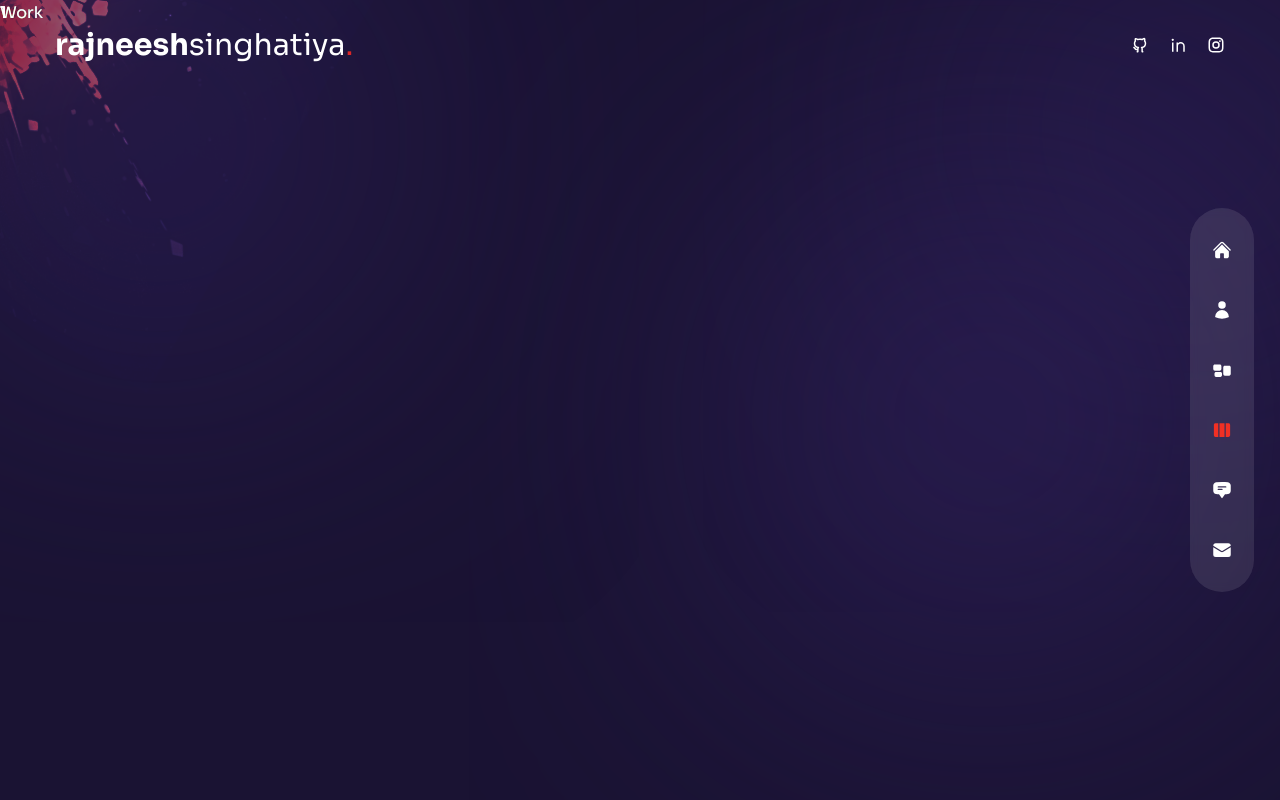
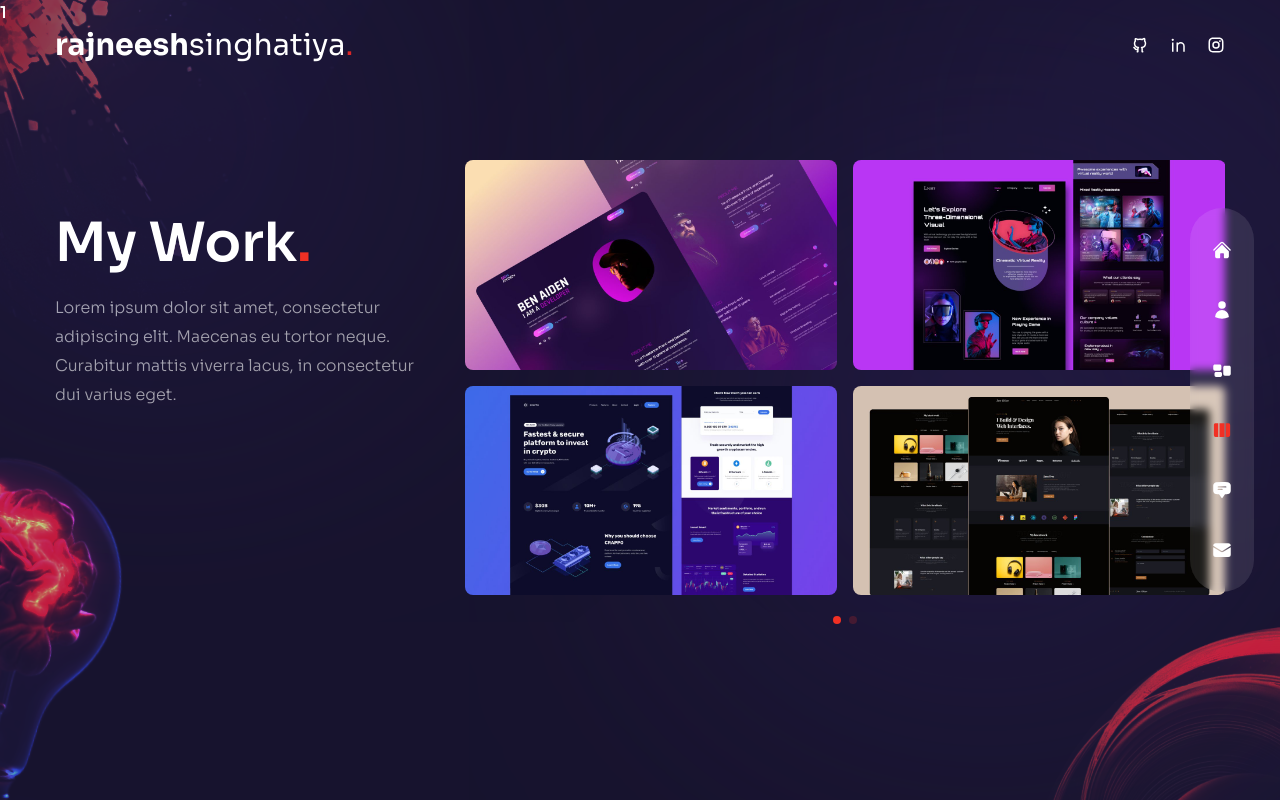
Before and after one commit to rajneesh304/portfolio, a Next.js app: page /work in a window 1280 px wide. Built offline with nearby package versions, Linux system fonts and the light colour scheme.

Commit message:
implemented work section

```diff
--- a/components/WorkSlider.js
+++ b/components/WorkSlider.js
@@ -1,3 +1,19 @@
+// import swiper react component
+import { Swiper, SwiperSlide } from 'swiper/react'
+
+// import swiper style
+import 'swiper/css'
+import 'swiper/css/free-mode'
+import 'swiper/css/pagination'
+
+// import required modules
+import { Pagination } from 'swiper'
+
+// icons
+import { BsArrowRight } from 'react-icons/bs';
+import Image from 'next/image'
+
+
 // data
 const workSlides = {
   slides: [
@@ -44,8 +60,50 @@
   ],
 };
 
+
 const WorkSlider = () => {
-  return <div>Work Slider</div>;
+  return <Swiper
+    spaceBetween={10}
+    pagination={{ clickable: true }}
+    modules={[Pagination]}
+    className='h-[280px] sm:h-[480px]'
+  >
+    {workSlides.slides.map((slide, index) => {
+      return (
+        <SwiperSlide key={index}>
+          <div className='grid grid-cols-2 grid-rows-2 gap-4 cursor-pointer'>
+            {slide.images.map((image, imageIndex) => {
+              return (
+                <div className='relative rounded-lg overflow-hidden flex items-center justify-center group' key={imageIndex}>
+                  <div className='overflow-hidden flex items-center justify-center relative group'>
+                    {/* image */}
+                    <Image
+                      src={image.path}
+                      width={500}
+                      height={300}
+                      alt='' />
+                    {/* overlay gradient */}
+                    <div className='absolute inset-0 bg-gradient-to-l from-transparent via-[#e838cc] to-[#4a22bd] opacity-0 group-hover:opacity-80 transition-all duration-700'></div>
+                    {/* title */}
+                    <div className='absolute bottom-0 translate-y-full group-hover:-translate-y-10 group-hover:xl:-translate-y-20 transition-all duration-300'>
+                      <div className='flex items-center gap-x-2 text-[13px] tracking-[0.2em] '>
+                        {/* part 1 title */}
+                        <div className='delay-100'>LIVE</div>
+                        {/* part 2 title */}
+                        <div className='translate-y-[500%] group-hover:translate-y-0 transition-all duration-300 delay-150'>PROJECT</div>
+                        {/* icon */}
+                        <div className='text-xl translate-y-[500%] group-hover:translate-y-0 transition-all duration-300 delay-200'><BsArrowRight /></div>
+                      </div>
+                    </div>
+                  </div>
+                </div>
+              );
+            })}
+          </div>
+        </SwiperSlide>
+      );
+    })}
+  </Swiper>;
 };
 
 export default WorkSlider;
--- a/pages/work/index.js
+++ b/pages/work/index.js
@@ -1,5 +1,48 @@
+
+import WorkSlider from "../../components/WorkSlider";
+import Bulb from "../../components/Bulb";
+import Circles from "../../components/Circles";
+
+// framer motion
+import { motion } from 'framer-motion'
+import { fadeIn } from '../../variants'
 const Work = () => {
-  return <div>Work</div>;
+  return (<div className="h-full bg-primary/30 py-36 flex items-center">
+    <Circles />
+    <div className="container mx-auto ">
+      <div className="flex flex-col xl:flex-row gap-x-8 ">
+        {/* text */}
+        <div className="text-center flex xl:w-[30vw] flex-col lg:text-left mb-4 xl:mb-0">
+          <motion.h2
+            variants={fadeIn('up', 0.2)}
+            initial='hidden'
+            animate='show'
+            exit='hidden'
+            className="h2 xl:mt-12">
+            My Work<span className="text-accent">.</span>
+          </motion.h2>
+          <motion.p
+            variants={fadeIn('up', 0.4)}
+            initial='hidden'
+            animate='show'
+            exit='hidden'
+            className="mb-4 max-w-[400px] mx-auto lg:mx-0">
+            Lorem ipsum dolor sit amet, consectetur adipiscing elit. Maecenas eu tortor neque. Curabitur mattis viverra lacus, in consectetur dui varius eget.
+          </motion.p>
+        </div>
+        {/* slider */}
+        <motion.div
+          variants={fadeIn('down', 0.6)}
+          initial='hidden'
+          animate='show'
+          exit='hidden'
+          className="w-full xl:max-w-[65%] ">
+          <WorkSlider />
+        </motion.div>
+      </div>
+    </div>
+    <Bulb />
+  </div>);
 };
 
 export default Work;
```
